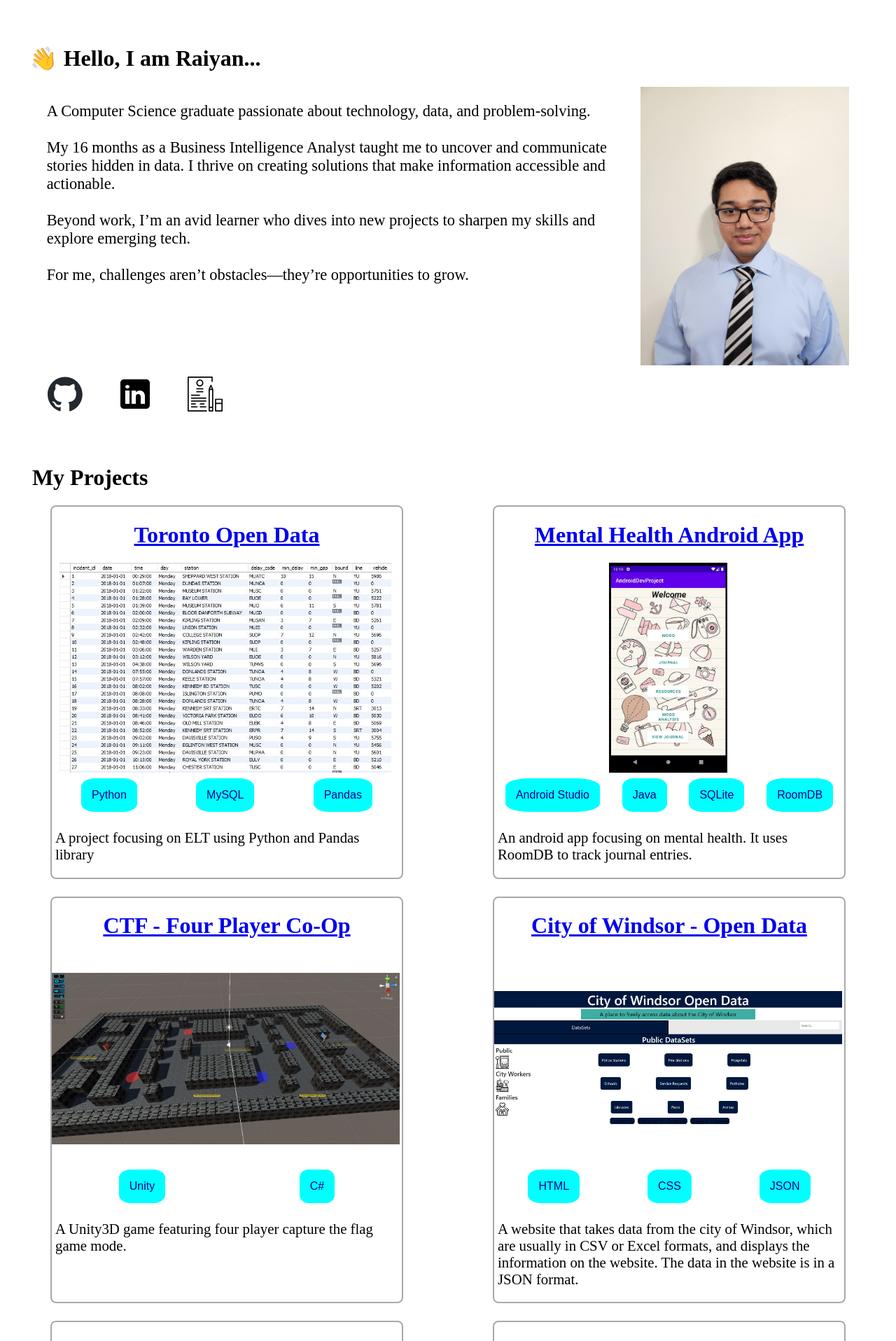
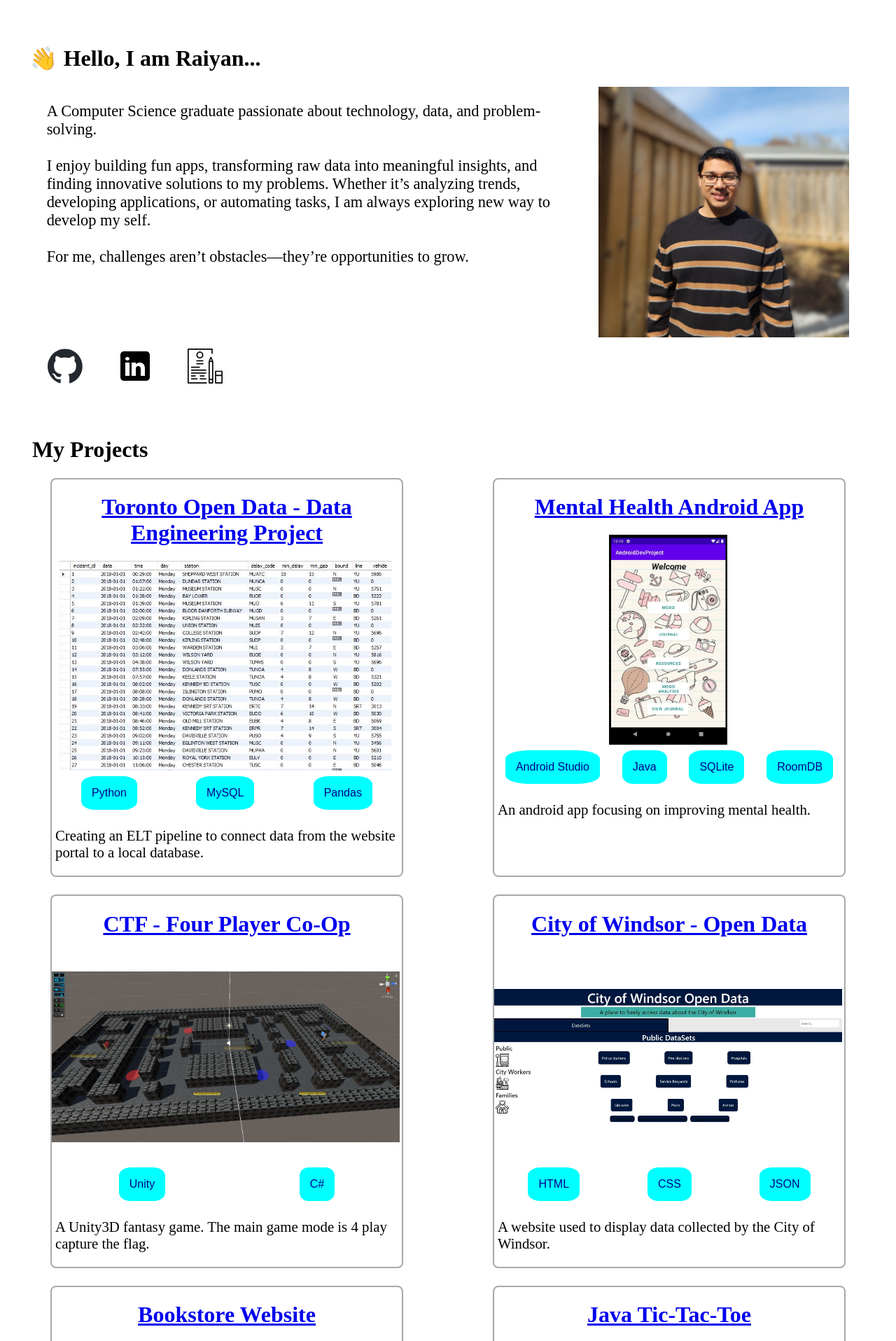
Before and after one commit to RaiyanAfiz/portofolio-website, a React (Vite) app: page / in a window 1280 px wide. Shown: the top 1916 px of the page at 70% size. Built offline with nearby package versions, Linux system fonts and the light colour scheme.

Commit message:
Change pic, description, fixes list error

```diff
--- a/src/assets/ProjectData.js
+++ b/src/assets/ProjectData.js
@@ -16,7 +16,7 @@ export const myProjects = [
     picture: "BookStoreWebsite.JPG",
     pictureAlt: "A picture of the website",
     description:
-      "A very simple website that uses HTML and CSS for the front end, and PHP for the backend. This mimics very simple bookstore and reading platform. Uses copyright free books.",
+      "A bookstore and reading platform. Created using HTML & CSS for the front end and uses PHP for the backend. Uses copyright free books.",
     skills: ["PHP", "HTML", "CSS"],
     link: "https://github.com/RaiyanAfiz/Website",
   },
@@ -27,7 +27,7 @@ export const myProjects = [
     picture: "OpenDataWebsite.JPG",
     pictureAlt: "A picture of the website",
     description:
-      "A website that takes data from the city of Windsor, which are usually in CSV or Excel formats, and displays the information on the website. The data in the website is in a JSON format.",
+      "A website used to display data collected by the City of Windsor. ",
     skills: ["HTML", "CSS", "JSON"],
     link: "https://github.com/sell50/City-of-Windsor-Open-Data",
   },
@@ -38,7 +38,7 @@ export const myProjects = [
     picture: "CTF-Game.JPG",
     pictureAlt: "A picture of the game in action",
     description:
-      "A Unity3D game featuring four player capture the flag game mode.",
+      "A Unity3D fantasy game. The main game mode is 4 play capture the flag.",
     skills: ["Unity", "C#"],
     link: "https://github.com/sell50/GameDesignCourse",
   },
@@ -48,18 +48,18 @@ export const myProjects = [
     title: "Mental Health Android App",
     picture: "MentalHealthApp.JPG",
     pictureAlt: "A picture of the app in action.",
-    description:
-      "An android app focusing on mental health. It uses RoomDB to track journal entries.",
+    description: "An android app focusing on improving mental health.",
     skills: ["Android Studio", "Java", "SQLite", "RoomDB"],
     link: "https://github.com/RaiyanAfiz/Mobile-Application-Development-Project",
   },
 
   {
     id: 5,
-    title: "Toronto Open Data",
+    title: "Toronto Open Data - Data Engineering Project",
     picture: "TorontoOpenData.JPG",
     pictureAlt: "Database Table",
-    description: "A project focusing on ELT using Python and Pandas library",
+    description:
+      "Creating an ELT pipeline to connect data from the website portal to a local database.",
     skills: ["Python", "MySQL", "Pandas"],
     link: "https://github.com/RaiyanAfiz/TorontoOpenData",
   },
--- a/src/components/About/About.css
+++ b/src/components/About/About.css
@@ -17,7 +17,7 @@
 }
 
 #myPicture {
-  max-width: 25%;
+  max-width: 30%;
   height: auto;
   margin-left: 2%;
   margin-right: 2%;
@@ -36,7 +36,7 @@
     align-items: center;
   }
   #myPicture {
-    max-width: 40%;
+    max-width: 50%;
     height: auto;
   }
 
@@ -52,7 +52,7 @@
     align-items: center;
   }
   #myPicture {
-    max-width: 80%;
+    max-width: 70%;
     height: auto;
   }
 
--- a/src/components/About/About.jsx
+++ b/src/components/About/About.jsx
@@ -13,13 +13,10 @@ const Hero = () => {
             problem-solving.
             <br />
             <br />
-            My 16 months as a Business Intelligence Analyst taught me to uncover
-            and communicate stories hidden in data. I thrive on creating
-            solutions that make information accessible and actionable.
-            <br />
-            <br />
-            Beyond work, I’m an avid learner who dives into new projects to
-            sharpen my skills and explore emerging tech.
+            I enjoy building fun apps, transforming raw data into meaningful
+            insights, and finding innovative solutions to my problems. Whether
+            it’s analyzing trends, developing applications, or automating tasks,
+            I am always exploring new way to develop my self.
             <br />
             <br />
             For me, challenges aren’t obstacles—they’re opportunities to grow.
--- a/src/components/Projects/Projects.jsx
+++ b/src/components/Projects/Projects.jsx
@@ -7,8 +7,8 @@ const Projects = () => {
     <div>
       <h1 id="project-section-title">My Projects</h1>
       <div className="projects">
-        {myProjects.reverse().map((project) => (
-          <ProjectCards projectProp={project} />
+        {myProjects.toReversed().map((project) => (
+          <ProjectCards projectProp={project} key={project.id} />
         ))}
       </div>
     </div>
```
Also changed, not shown: src/assets/myPic.jpg, 1 other file (tests, documents, lock files or other folders).
